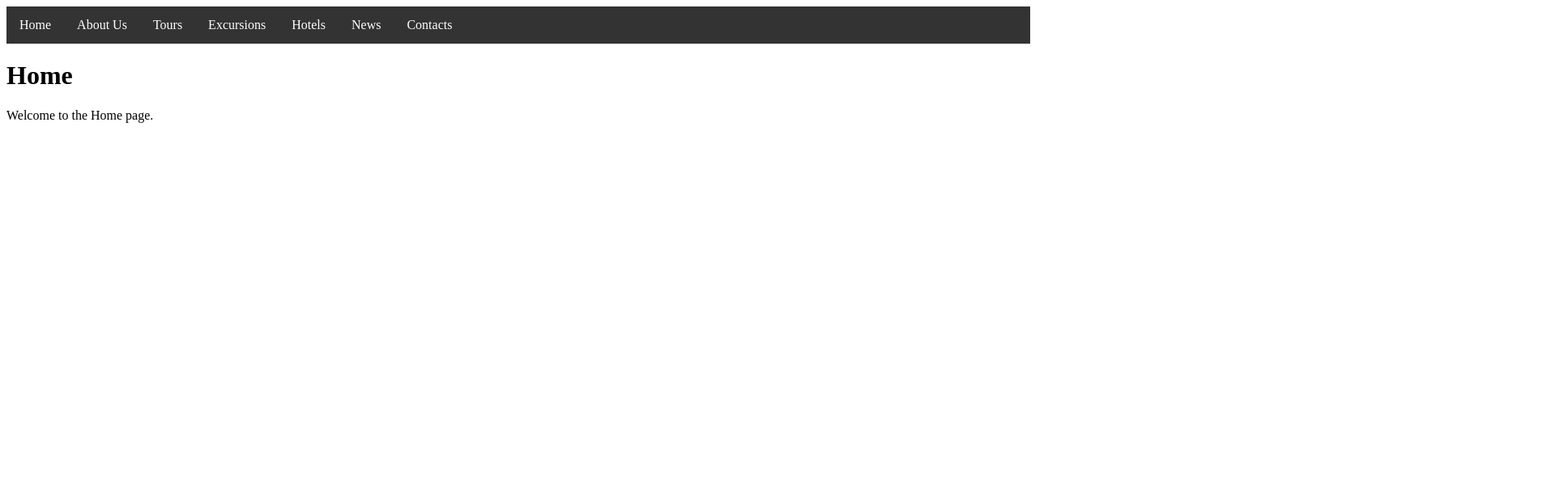
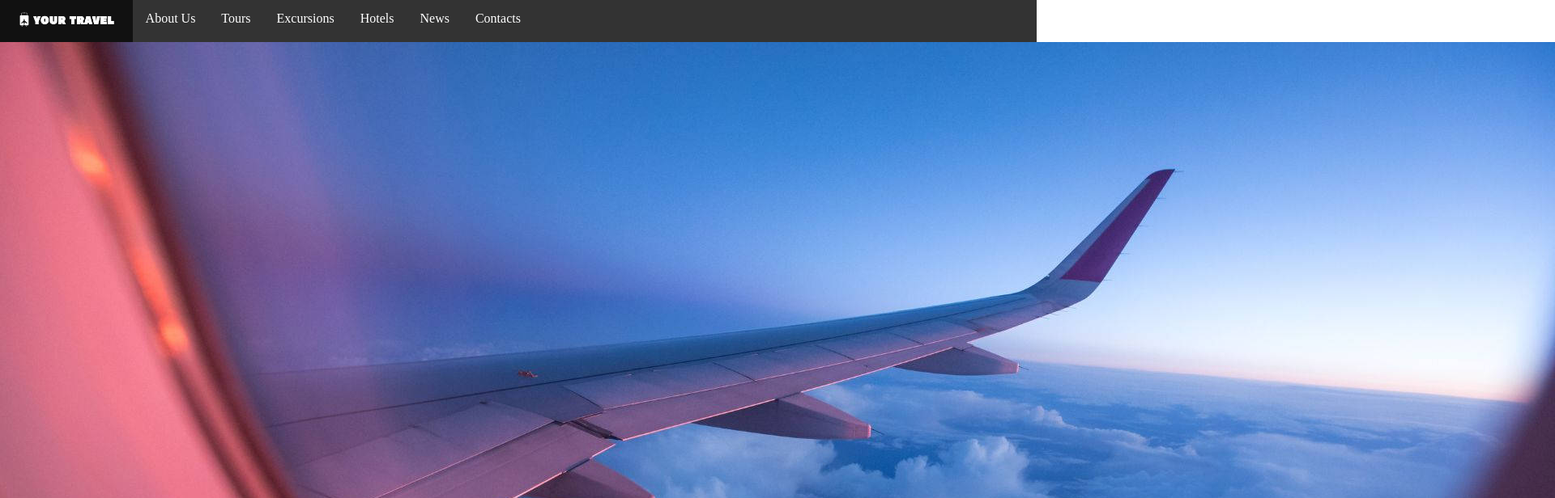
Before and after one commit to marianamrn/travel-agency, a Vue app: page / in a window 1280 px wide. Shown: the top 616 px of the page at 81% size, 1920 px wide, since content can reach past the window. Built offline with nearby package versions, Linux system fonts and the light colour scheme.

Commit message:
Edit menu

```diff
--- a/src/components/Home.vue
+++ b/src/components/Home.vue
@@ -1,7 +1,6 @@
 <template>
     <div>
-      <h1>Home</h1>
-      <p>Welcome to the Home page.</p>
+      <img src="\src\assets\images\cover.jpg" alt="cover">
     </div>
   </template>
 
--- a/src/components/menu.vue
+++ b/src/components/menu.vue
@@ -1,7 +1,7 @@
 <template>
   <nav class="menu">
     <ul>
-        <li><router-link to="/">Home</router-link></li>
+      <li><router-link to="/"><img src="\src\assets\images\logo.png" alt="Logo"></router-link></li>
       <li><router-link to="/about-us">About Us</router-link></li>
       <li><router-link to="/tours">Tours</router-link></li>
       <li><router-link to="/excursions">Excursions</router-link></li>
@@ -13,24 +13,54 @@
 </template>
 
 <script>
-  export default {
-  };
+export default {};
 </script>
 
 <style scoped>
+* {
+  margin: 0;
+  padding: 0;
+  box-sizing: border-box;
+}
+
+html, body {
+  margin: 0;
+  padding: 0;
+  height: 100%;
+  width: 100%;
+}
+
+#app {
+  margin: 0;
+  padding: 0;
+}
+
 .menu {
   background-color: #333;
   overflow: hidden;
+  display: flex;
+  justify-content: left;
+  width: 100%;
+}
+
+.menu li:first-child {
+  margin-right: auto;
+}
+
+.menu li:first-child img {
+  height: 20px;
+  margin: 0px;
 }
 
 .menu ul {
   list-style-type: none;
+  display: flex;
   margin: 0;
   padding: 0;
 }
 
 .menu li {
-    float: left;
+  display: flex;
 }
 
 .menu li a {
--- a/src/main.js
+++ b/src/main.js
@@ -1,8 +1,8 @@
 import { createApp } from 'vue';
 import App from './App.vue';
 import router from './router';
+import './styles/reset.css';  // Імпорт файлу скидання стилів
 
-const app = createApp(App);
-
-app.use(router);
-app.mount('#app');
+createApp(App)
+  .use(router)
+  .mount('#app');
--- /dev/null
+++ b/src/styles/reset.css
@@ -0,0 +1,12 @@
+* {
+    margin: 0;
+    padding: 0;
+    box-sizing: border-box;
+  }
+
+  html, body {
+    margin: 0;
+    padding: 0;
+    height: 100%;
+    width: 100%;
+  }
```
Also changed, not shown: src/assets/images/cover.jpg (added), src/assets/images/logo.png (added). Lines whose indentation alone changed are shown as unchanged.
